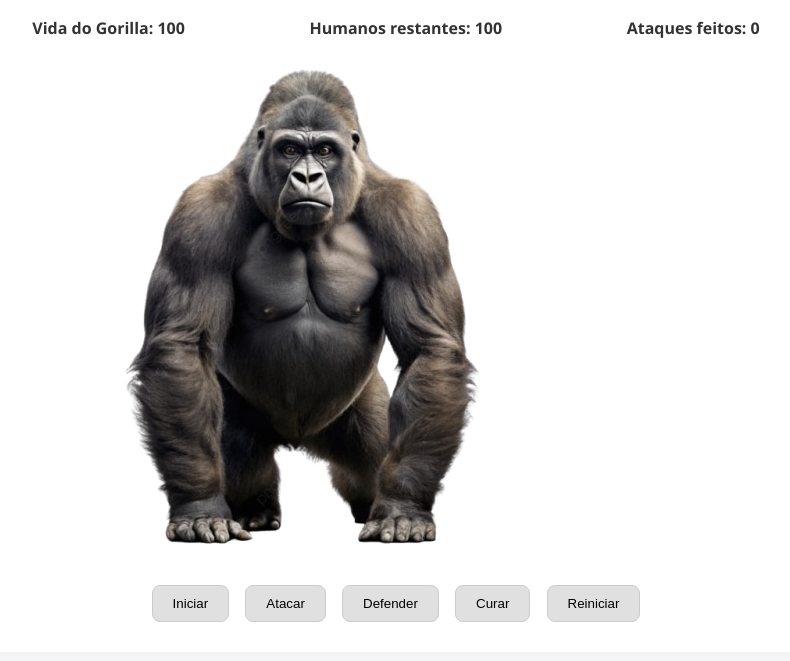
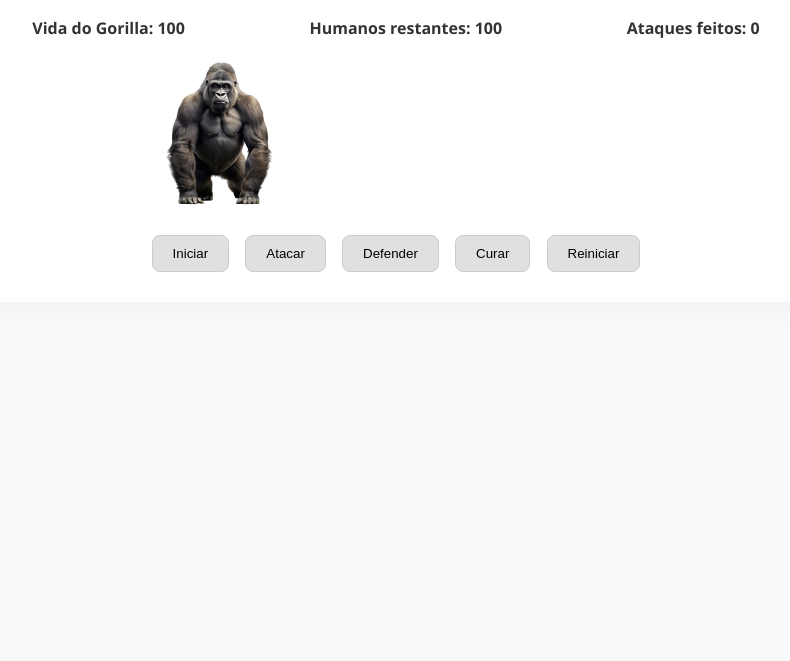
Before and after one commit to Matheussansao/gorilla-bass, a plain HTML site: page index.html in a window 1280 px wide. Shown: the part 85-746 px from the top of the page, without its empty margins (244-1034 px from the left). Drawn offline with Linux system fonts and the light colour scheme.

Commit message:
Tamanho da imagem do gorila definido

```diff
--- a/css/style.css
+++ b/css/style.css
@@ -44,6 +44,10 @@ h1 {
     margin: 20px 0;
 }
 
+.gorilla {
+    width: 150px;
+    height: auto;
+}
 
 .botoes {
     text-align: center;
```
